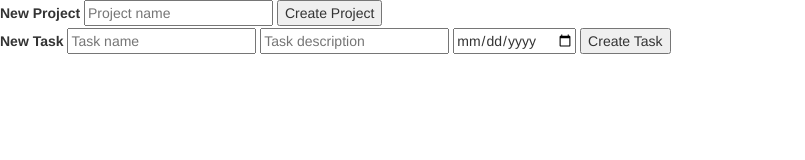
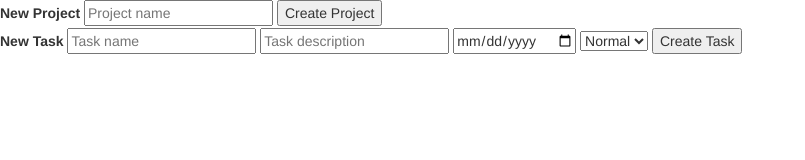
Before and after one commit to realisticattorney/to-doList, a website built with webpack: page dist/index.html in a window 1280 px wide. Shown: the whole page, without its empty margins (0-805 px from the left). Built offline with nearby package versions, Linux system fonts and the light colour scheme.

Commit message:
Add priority field

```diff
--- a/src/index.js
+++ b/src/index.js
@@ -9,16 +9,21 @@ window.addEventListener('load', () => {
     localStorage.setItem('projects', JSON.stringify(new Array));
   }
 
+  if(JSON.parse(localStorage.getItem('tasks')) === null) {
+    localStorage.setItem('tasks', JSON.stringify(new Array));
+  }
+
   displayProjects();
 })
 
 
 // Tasks creation
 
-const taskName = querySelector('#task-name');
-const taskDesc = querySelector('#task-desc');
-const taskDate = querySelector('#task-date');
-const taskBtn = querySelector('#task-btn');
+const taskName = document.querySelector('#task-name');
+const taskDesc = document.querySelector('#task-desc');
+const taskDate = document.querySelector('#task-date');
+const taskPriority = document.querySelector('#task-priority');
+const taskBtn = document.querySelector('#task-btn');
 
 const createTask = (title, desc, date, priority) => {
   return { title, desc, date, priority };
```
Also changed, not shown: dist/index.html, dist/main.js.
